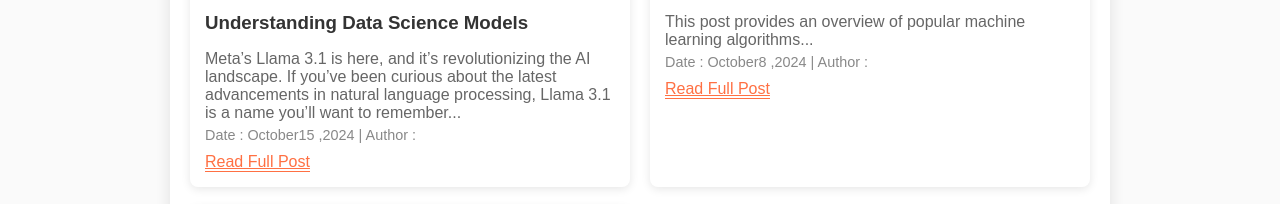
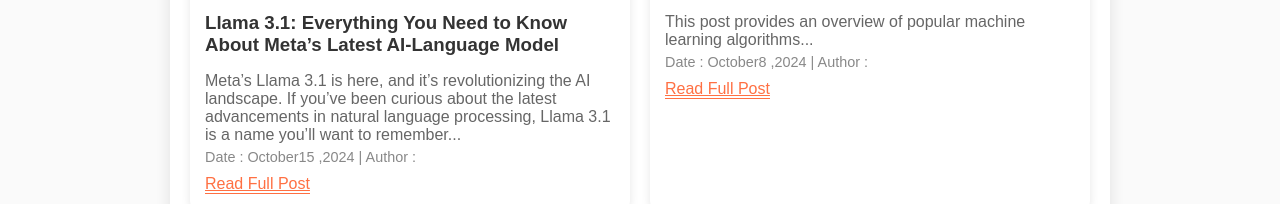
Before and after one commit to selokarabhishek/selokarabhishek.github.io, a plain HTML site: page posts.html in a window 1280 px wide. Shown: the part 522-726 px from the top of the page. Drawn offline with Linux system fonts and the light colour scheme; grey boxes are pictures that could not be loaded.

Commit message:
Update posts.html

```diff
--- a/posts.html
+++ b/posts.html
@@ -114,7 +114,7 @@
         <div class="post">
            <img src="https://raw.githubusercontent.com/selokarabhishek/github_pages_images/main/1_gt4TYv3eTqJbDZrgCaCUcA.png" alt="Blog Post Image">
            <div class="post-content">
-               <h3>Understanding Data Science Models</h3>
+               <h3>Llama 3.1: Everything You Need to Know About Meta’s Latest AI-Language Model</h3>
                <p>Meta’s Llama 3.1 is here, and it’s revolutionizing the AI landscape. If you’ve been curious about the latest advancements in natural language processing, Llama 3.1 is a name you’ll want to remember...</p>
                <div class="post-meta">Date : October15 ,2024 | Author :</div>
                <a href="#" target="_blank">Read Full Post</a>
```
